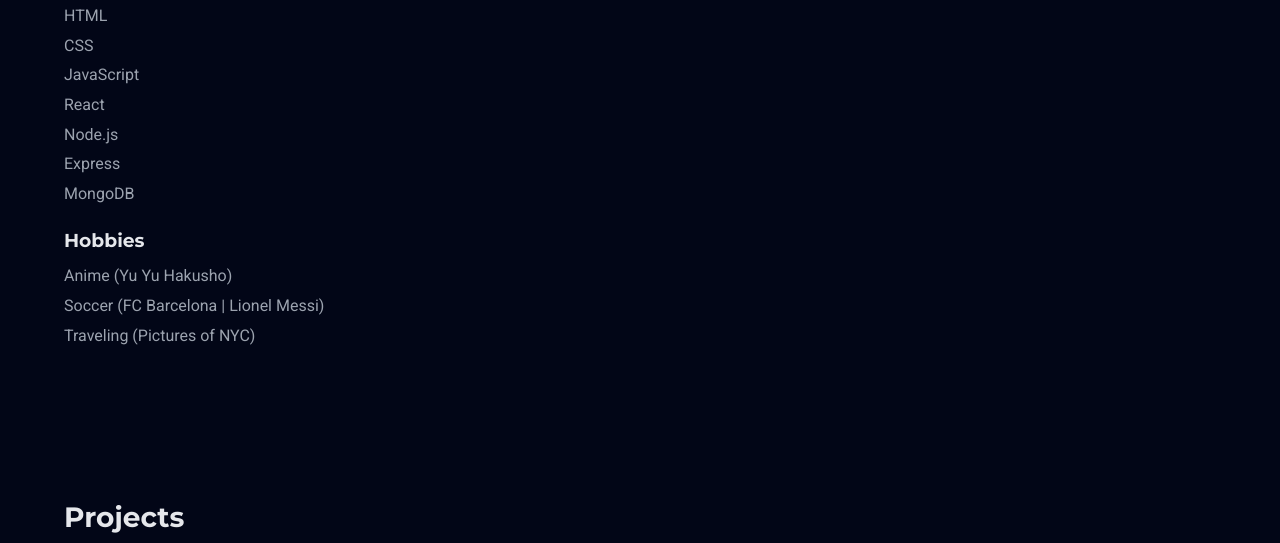
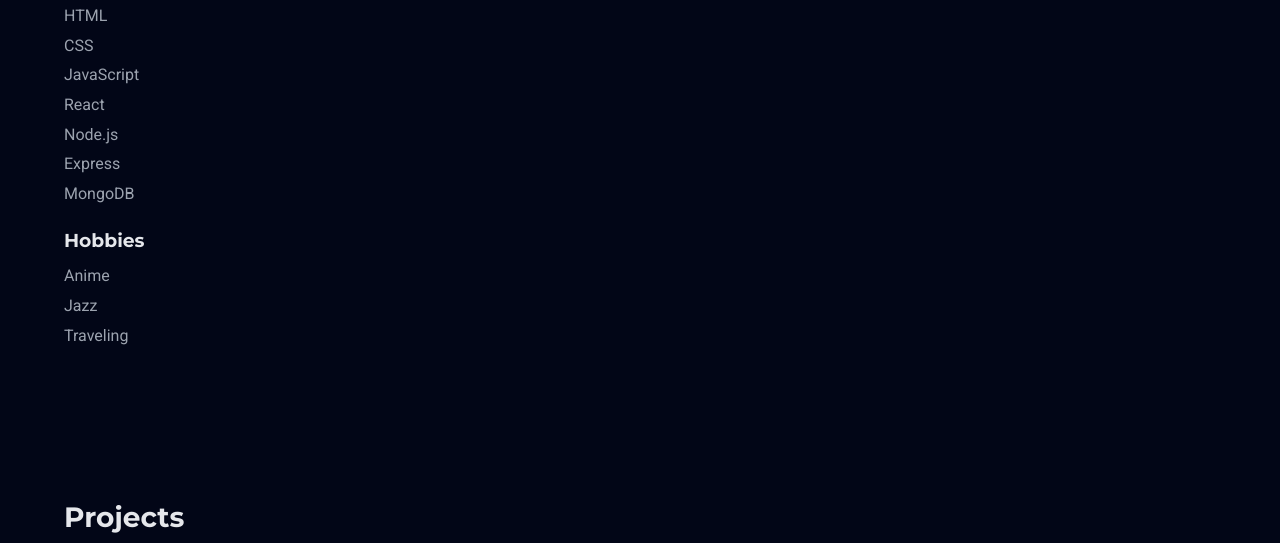
Before and after one commit to WillG1099/ice-cold-portfolio-1, a plain HTML site: page index.html in a window 1280 px wide. Shown: the part 806-1349 px from the top of the page. Drawn offline with Linux system fonts and the light colour scheme.

Commit message:
Update portfolio  index.html

```diff
--- a/index.html
+++ b/index.html
@@ -105,9 +105,9 @@
 
   <h3>Hobbies</h3>
   <ul>
-    <li>Anime (Yu Yu Hakusho)</li>
-    <li>Soccer (FC Barcelona | Lionel Messi)</li>
-    <li>Traveling (Pictures of NYC)</li>
+    <li>Anime</li>
+    <li>Jazz</li>
+    <li>Traveling</li>
   </ul>
 </aside>
 
```
